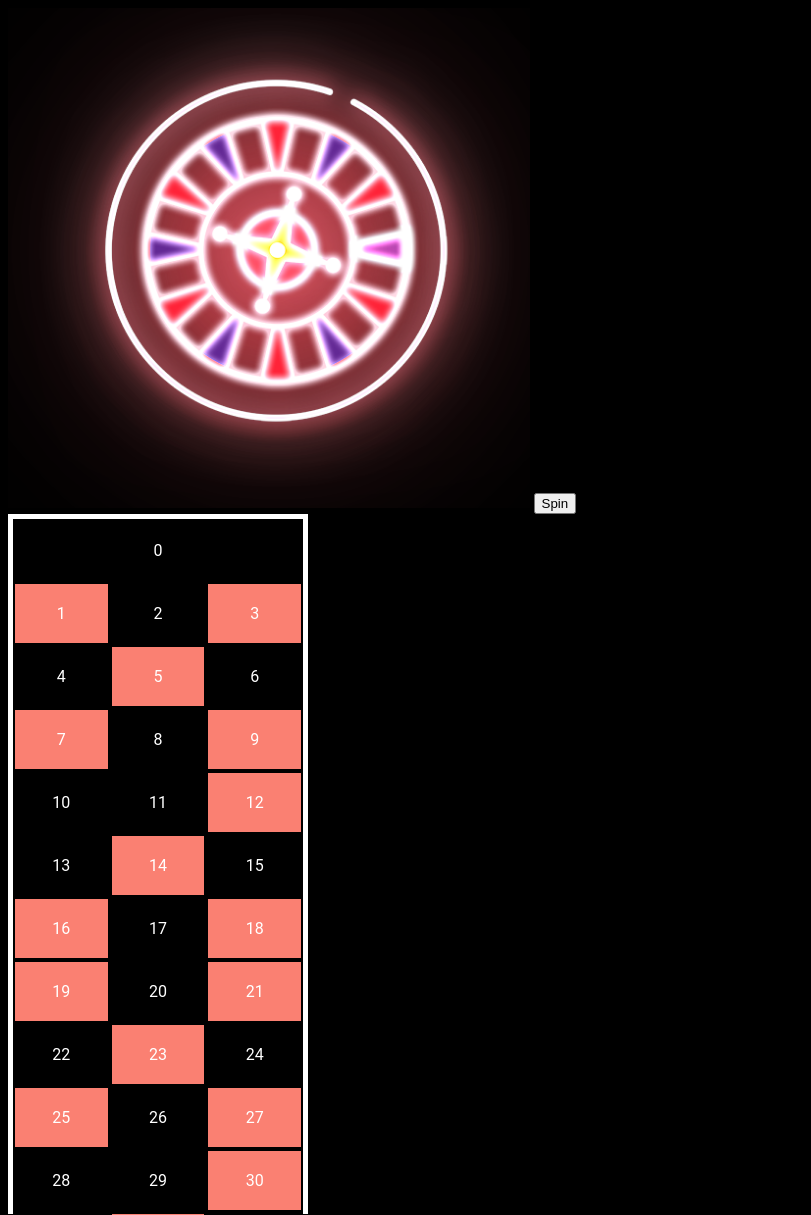
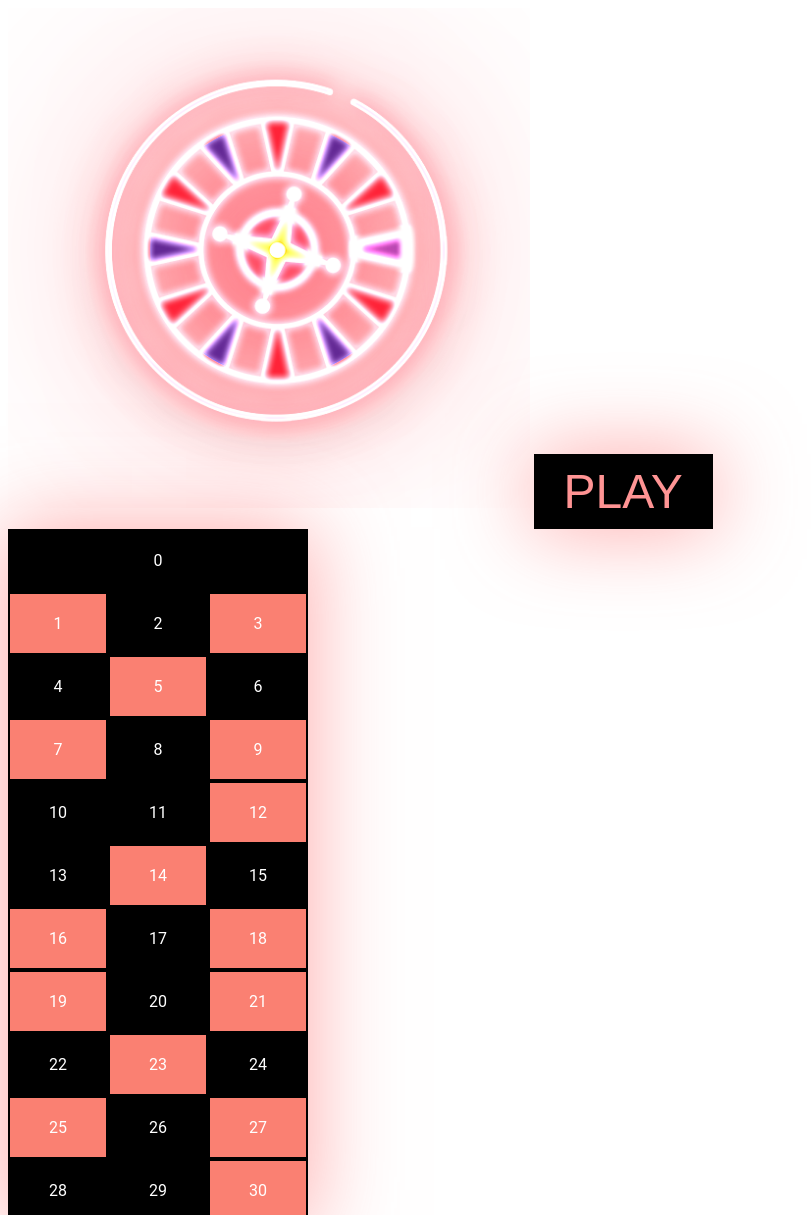
Before and after one commit to samuraitea/roulette-project, a website built with webpack: page public/index.html in a window 1280 px wide. Shown: the top 1215 px of the page, without its empty margins (0-811 px from the left). Built offline with nearby package versions, Linux system fonts and the light colour scheme; files whose address does not match are found by name.

Commit message:
rotation-shadow
minor changes: added shadow to div, edited button, added rotation on roulette, changed spin to play

```diff
--- a/public/index.html
+++ b/public/index.html
@@ -16,7 +16,7 @@
       <img class="wheel" src="assets/images/roulette3.png" />
 
       <!-- BOUTON -->
-      <button id="turn">Spin</button>
+      <button id="turn">PLAY</button>
 
       <!-- CHIFFRE -->
       <div class="random"></div>
--- a/src/index.js
+++ b/src/index.js
@@ -3,6 +3,16 @@ import $ from 'jquery';
 // import tab from 'jquery-ui/ui/widgets/tabs';
 // import sort from 'jquery-ui/ui/widgets/sortable';
 import { rand } from './app/helpers';
+
+
+/******************** ROTATION ROULETTE ********************/
+
+$('button').on('click', function() {
+    $('.wheel').css({
+        "transition": "transform 3s",
+        "transform": "rotate(2080deg)"
+    })
+});
 
 /******************** JETON ********************/
 
--- a/src/styles/_base.scss
+++ b/src/styles/_base.scss
@@ -8,13 +8,25 @@ body {
   background-repeat: no-repeat;
   font-family: "Roboto";
   height: 100vh;
+  color: white;
 }
 
 .wheel {
   height: 500px;
 }
 
-body {
-  background-color: black;
-  color: white;
+#turn {
+  cursor: pointer;
 }
+
+button {
+  background: rgb(0, 0, 0);
+  color: rgb(255, 148, 148);
+  padding: 10px 30px;
+  text-decoration: none;
+  border: none;
+  font-size: 3rem;
+  -webkit-box-shadow: 0px 0px 83px 2px rgba(255,145,145,0.76);
+  -moz-box-shadow: 0px 0px 83px 2px rgba(255,145,145,0.76);
+  box-shadow: 0px 0px 83px 2px rgba(255,145,145,0.76);
+}
--- a/src/styles/_tapis.scss
+++ b/src/styles/_tapis.scss
@@ -1,9 +1,13 @@
+
 .tapis {
   width: 300px;
   height: 700px;
   background-color: black;
   position: absolute;
-  border: 5px solid white;
+  -webkit-box-shadow: 0px 0px 83px 2px rgba(255,145,145,0.76);
+  -moz-box-shadow: 0px 0px 83px 2px rgba(255,145,145,0.76);
+  box-shadow: 0px 0px 83px 2px rgba(255,145,145,0.76);
+
 }
 
 .flex {
@@ -18,7 +22,10 @@
   text-align: center;
   border: 2px solid black;
   position: relative;
+  cursor: pointer;
 }
+
+// CASE TAPIS
 
 .red {
   background-color: $redCase;
```
